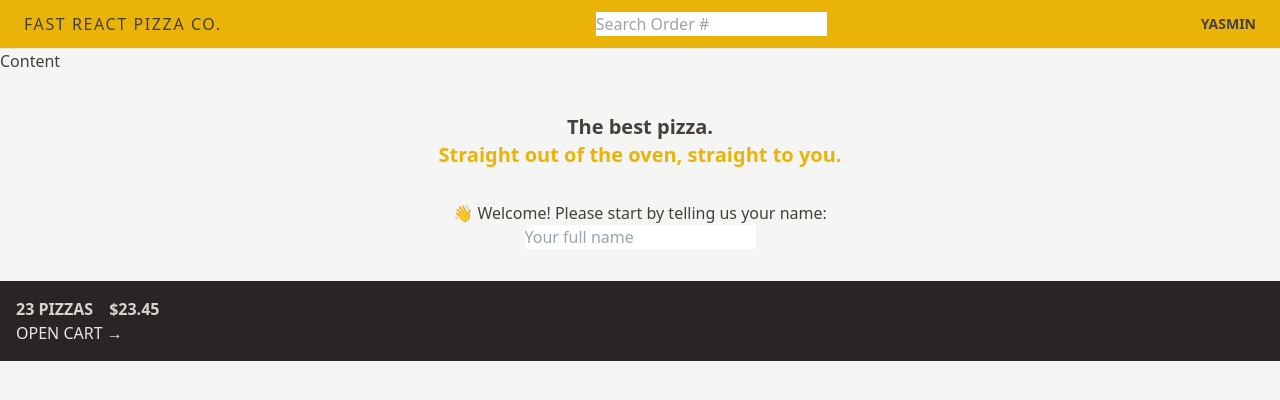
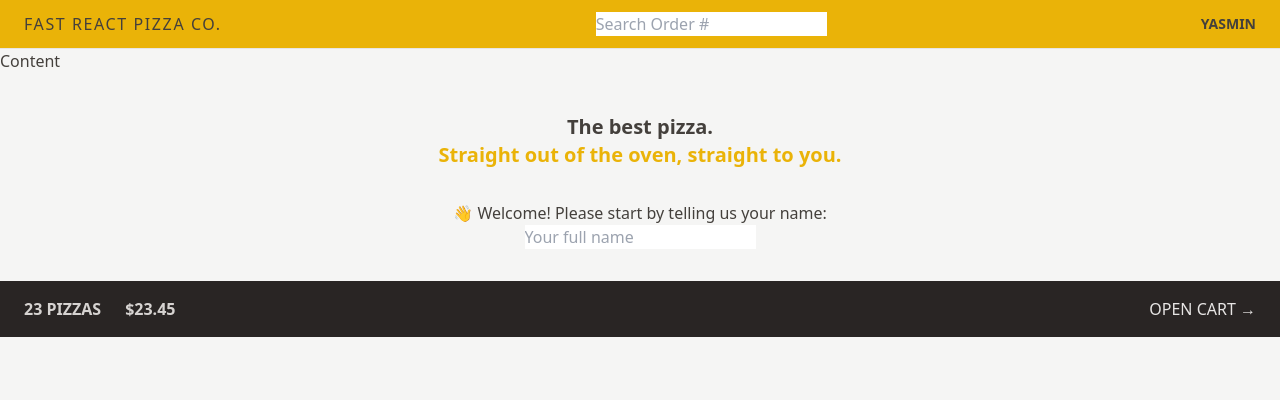
Before and after one commit to YasminMuntaserN/fast-react-pizza, a React (Vite) app: page / in a window 1280 px wide. Shown: the top 400 px of the page. Built offline with nearby package versions, Linux system fonts and the light colour scheme.

Commit message:
feat: add  tailwind style into cartOverview

```diff
--- a/src/features/cart/CartOverview.jsx
+++ b/src/features/cart/CartOverview.jsx
@@ -2,8 +2,8 @@ import { Link } from "react-router-dom";
 
 function CartOverview() {
   return (
-    <div className="bg-stone-800  p-4 text-stone-200 uppercase">
-      <p className="font-semibold text-stone-300 space-x-4">
+    <div className="bg-stone-800  p-4 text-stone-200 uppercase sm:px-6 text-sm md:text-base flex items-center justify-between">
+      <p className="font-semibold text-stone-300 space-x-4 sm:space-x-6">
         <span>23 pizzas</span>
         <span>$23.45</span>
       </p>
```
